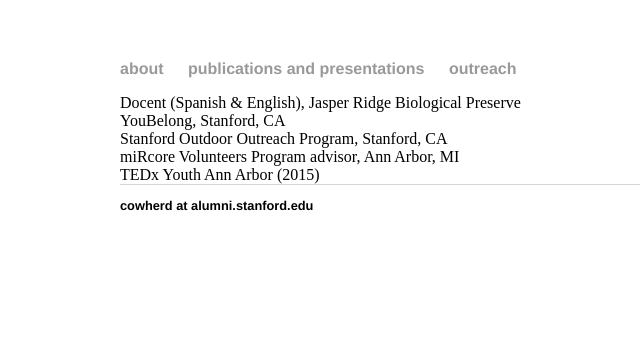
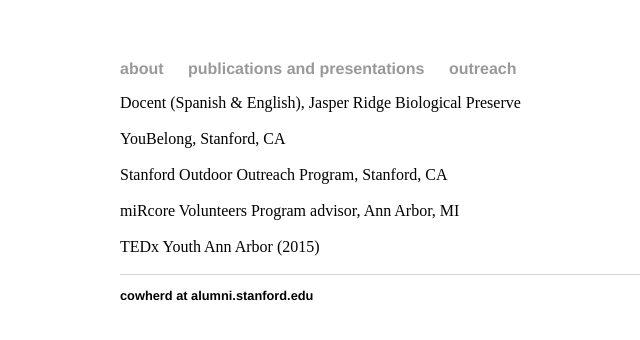
Before and after one commit to mariannecowherd/mariannecowherd.github.io, a Jekyll site: the page built from outreach/index.html, in a window 1280 px wide. Shown: the top 340 px of the page, without its empty margins (72-712 px from the left). Built offline with Jekyll 4.4.1, drawn with Linux system fonts in a browser that asks for light colours.

Commit message:
formatting

```diff
--- a/cv/index.html
+++ b/cv/index.html
@@ -5,7 +5,7 @@
 <div class="blurb">
 
 	<h2>Publications:</h2>
-  Cowherd, M., Thomas, V., & Lee, I. The miRcore Volunteer Program. <i>submitted March 2020</i><br><br>
+  Cowherd, M., Thomas, V., & Lee, I. The miRcore Volunteer Program. (submitted March 2020)<br><br>
 	Egan, G., <b>Cowherd, M.,</b> Fringer, O., & Monismith, S. (2019). Observations of near-bed shear stress in a shallow, wave- and current-driven flow. <i>Journal of Geophysical Research: Oceans</i> (2019)<br><br>
 	Thesis: "Boundary layer fluid dynamics in South San Francisco Bay" <i>advised by Oliver Fringer, 2019</i><br><br>
 	Eduati, et. al., <b>NIEHS-NCATS-UNC DREAM Toxicogenetics Collaboration*</b>. Prediction of human population responses to toxic compounds by a collaborative competition. Nature Biotechnology 33, 933-40 (2015). *Collaborator
--- a/outreach/index.html
+++ b/outreach/index.html
@@ -3,9 +3,9 @@
 title: Outreach
 ---
 <div class="blurb">
-	Docent (Spanish & English), Jasper Ridge Biological Preserve<br>
-	YouBelong, Stanford, CA<br>
-	Stanford Outdoor Outreach Program, Stanford, CA <br>
-	miRcore Volunteers Program advisor, Ann Arbor, MI<br>
-	TEDx Youth Ann Arbor (2015)<br>
+	Docent (Spanish & English), Jasper Ridge Biological Preserve<br><br>
+	YouBelong, Stanford, CA<br><br>
+	Stanford Outdoor Outreach Program, Stanford, CA <br><br>
+	miRcore Volunteers Program advisor, Ann Arbor, MI<br><br>
+	TEDx Youth Ann Arbor (2015)<br><br>
 </div><!-- /.blurb -->
```
